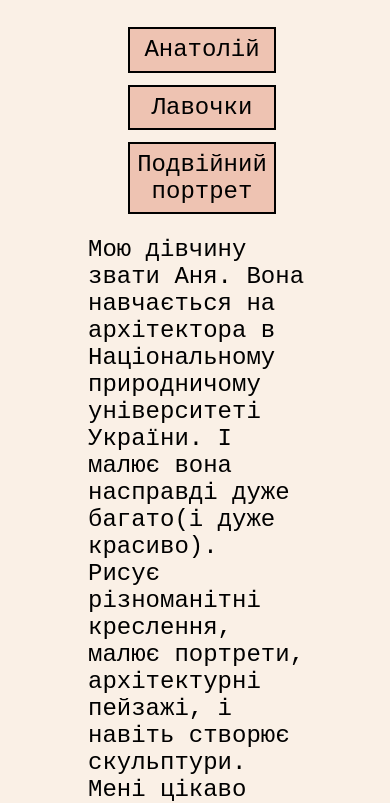
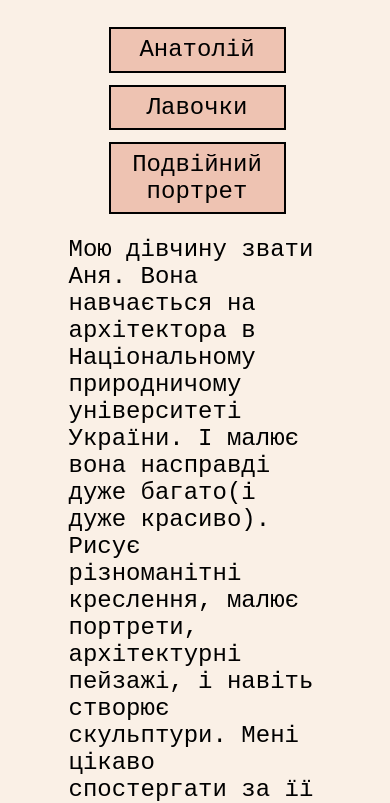
Before and after one commit to OleksandrLubinskij/Paintings_of_Anya, a plain HTML site: page index.html in a window 390 px wide. Shown: the part 136-939 px from the top of the page. Drawn offline with Linux system fonts and the light colour scheme.

Commit message:
Bigger max-width

```diff
--- a/styles/styles_index.css
+++ b/styles/styles_index.css
@@ -67,6 +67,9 @@ body {
 }
 
 @media only screen and (max-width: 650px) {
+    .main_container {
+        max-width: 70vw;
+    }
     .header { grid-area: 1 / span 6;}
     .menu { grid-area: 2 / span 6;}
     .content { grid-area: 3 / span 6;}
```
